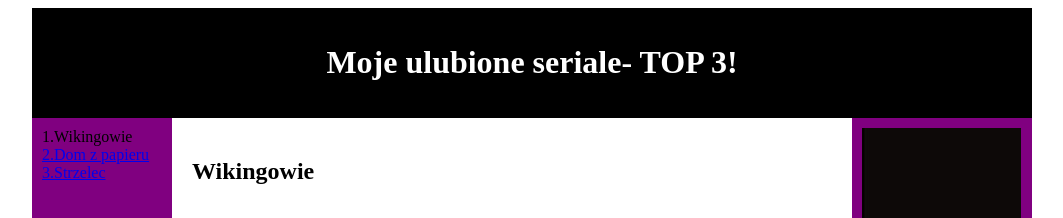
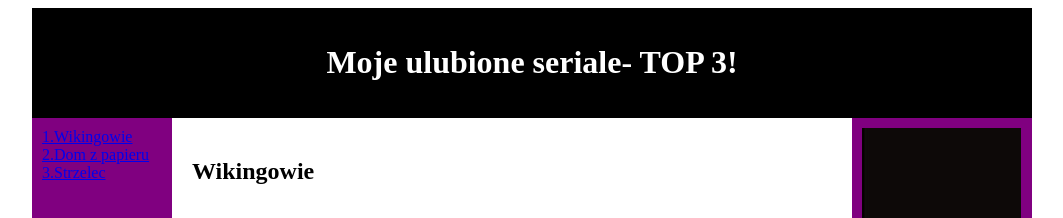
Before and after one commit to slo1c212021/moja-pierwsza-strona-na-divach, a plain HTML site: page index.html in a window 1280 px wide. Shown: the top 218 px of the page, without its empty margins (108-1171 px from the left). Drawn offline with Linux system fonts and the light colour scheme.

Commit message:
Update index.html

```diff
--- a/index.html
+++ b/index.html
@@ -64,7 +64,7 @@
 		</div>
 
 		<div id="nav">
-		1.Wikingowie </a> <br />
+		<a href="index.html">1.Wikingowie </a> <br />
 		<a href="DZP.html">2.Dom z papieru</a><br />
 			<a href="Strzelec.html">3.Strzelec</a><br />
 
```
